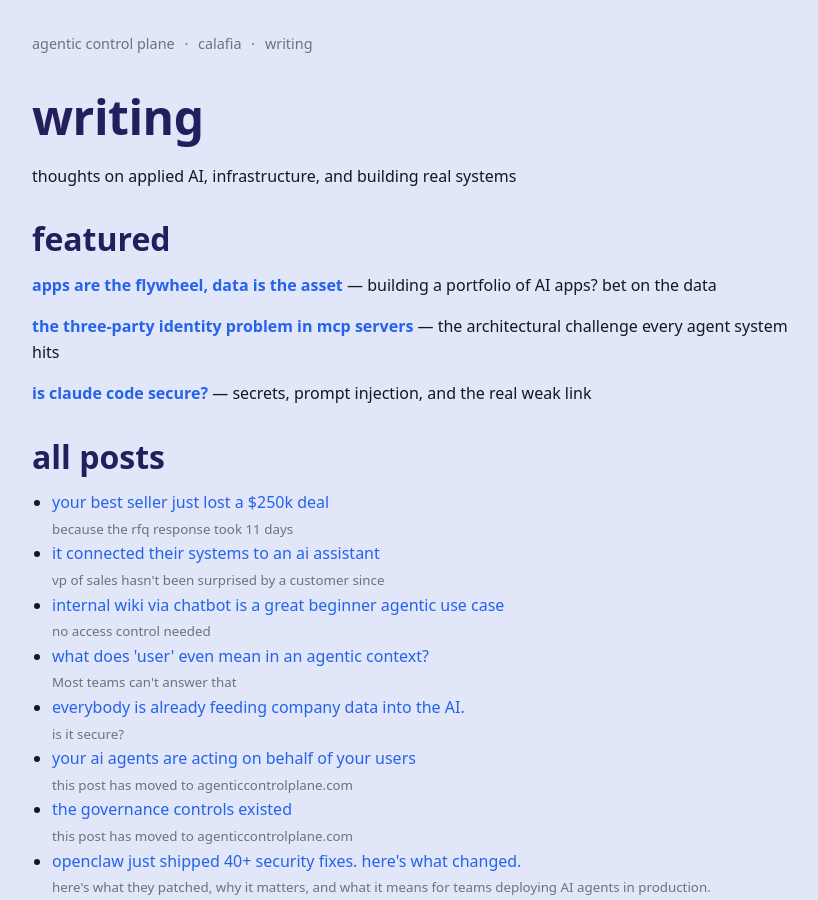
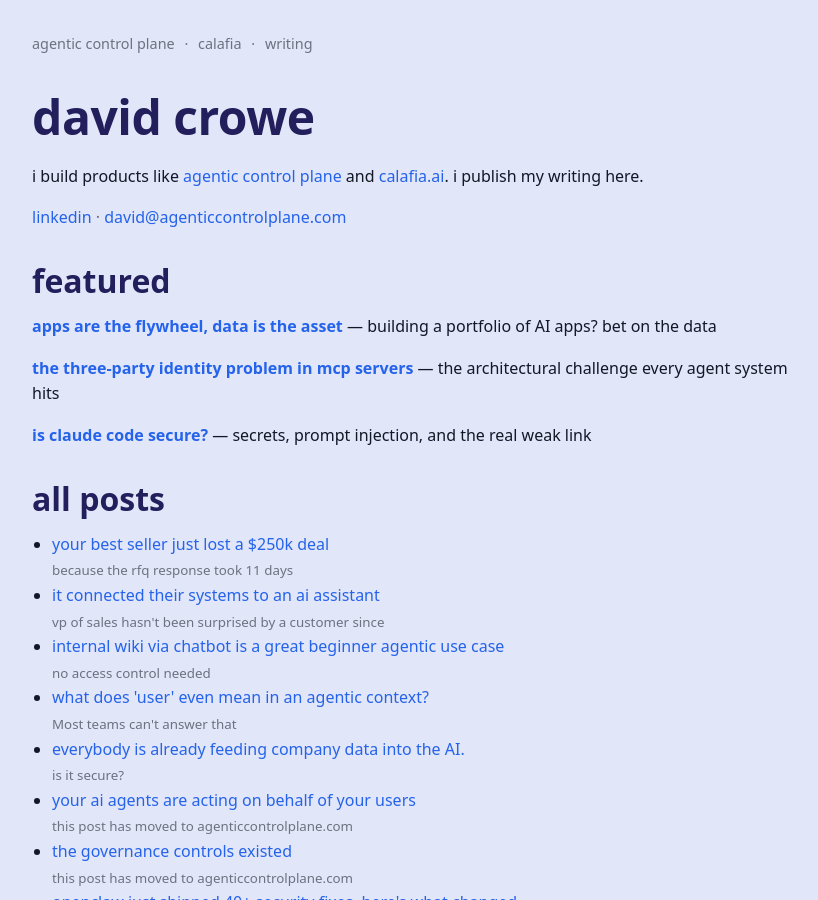
Before and after one commit to davidcrowe/reducibl.com, a Jekyll site: the page built from writing.md, in a window 1280 px wide and 900 px high. Shown: the whole window, without its empty margins (228-1046 px from the left). Built offline with Jekyll 4.4.1, drawn with Linux system fonts in a browser that asks for light colours.

Commit message:
add identity header to writing homepage
lead with who i am (product person who writes), link to agentic control
plane + calafia.ai, and linkedin + email for contact.

```diff
--- a/writing.md
+++ b/writing.md
@@ -1,12 +1,14 @@
 ---
 layout: default
-title: writing
-description: "thoughts on applied AI, infrastructure, and building real systems."
+title: david crowe
+description: "david crowe — i build products like agentic control plane and calafia.ai. i publish my writing on applied AI, infrastructure, and building real systems here."
 ---
 
-# writing
+# david crowe
 
-thoughts on applied AI, infrastructure, and building real systems
+i build products like [agentic control plane](https://agenticcontrolplane.com) and [calafia.ai](https://calafia.ai). i publish my writing here.
+
+<p style="color: var(--muted);"><a href="https://www.linkedin.com/in/mrdavidcrowe">linkedin</a> · <a href="mailto:david@agenticcontrolplane.com">david@agenticcontrolplane.com</a></p>
 
 ## featured
 
```
